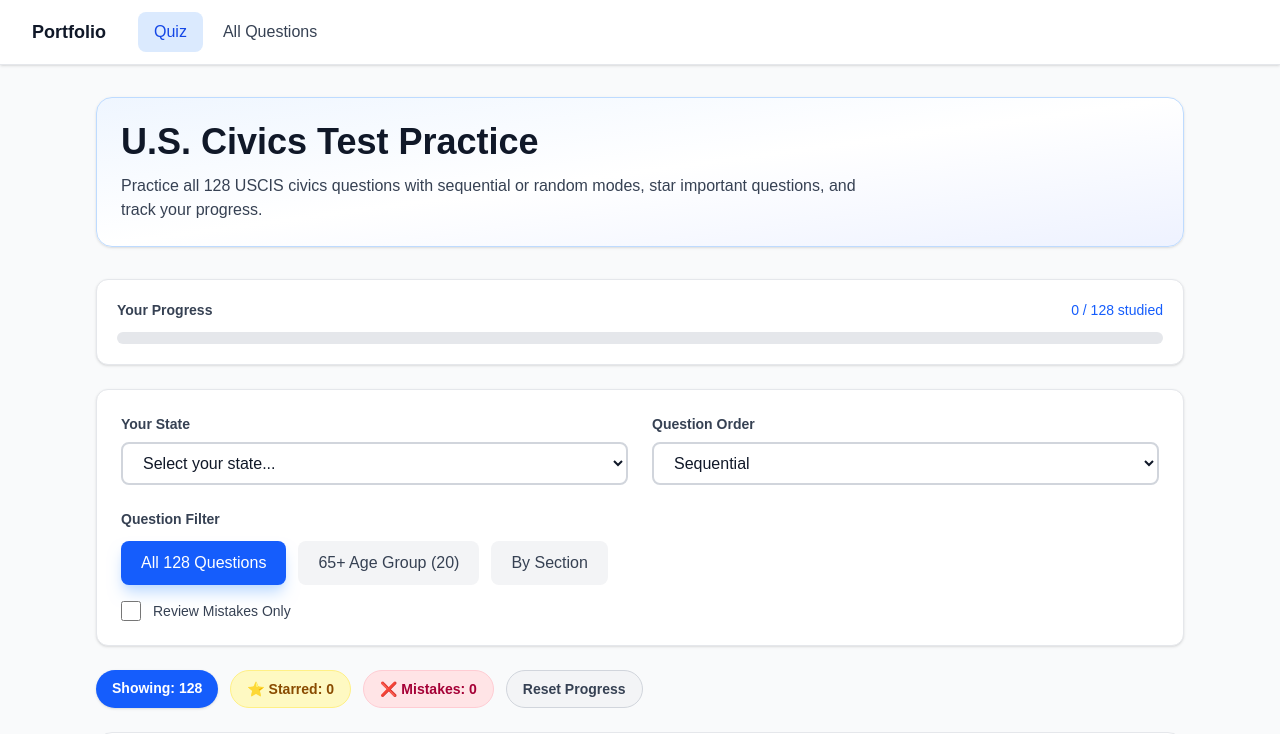
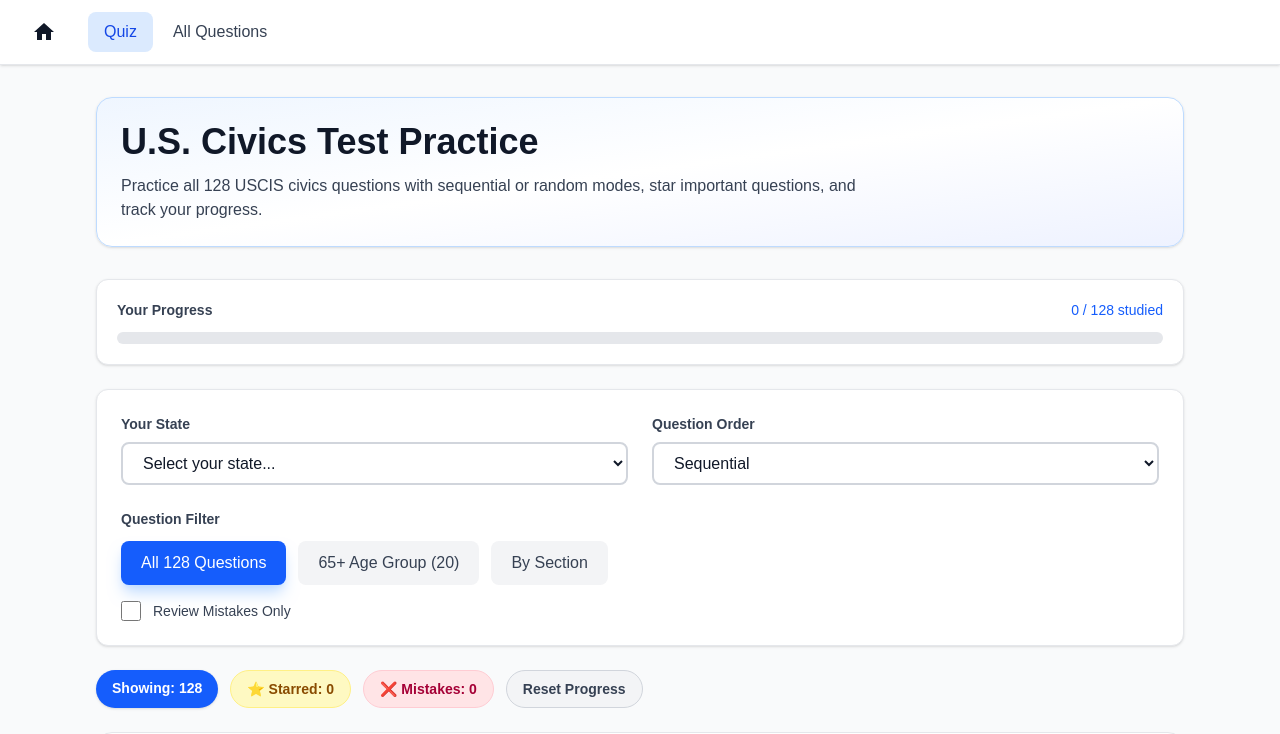
Before and after one commit to jtambe/jtambe.github.io, a Next.js app: page /civics in a window 1280 px wide. Shown: the top 734 px of the page. Built offline with nearby package versions, Linux system fonts and the light colour scheme.

Commit message:
used home icon

```diff
--- a/src/app/civics/civics-nav.tsx
+++ b/src/app/civics/civics-nav.tsx
@@ -15,9 +15,18 @@
                     <div className="flex items-center gap-8">
                         <Link
                             href="/"
-                            className="text-lg font-bold text-gray-900 hover:text-blue-600 transition-colors"
+                            className="text-gray-900 hover:text-blue-600 transition-colors"
+                            aria-label="Home"
                         >
-                            Portfolio
+                            <svg
+                                xmlns="http://www.w3.org/2000/svg"
+                                width="24"
+                                height="24"
+                                fill="currentColor"
+                                viewBox="0 0 24 24"
+                            >
+                                <path d="M10 20v-6h4v6h5v-8h3L12 3 2 12h3v8z" />
+                            </svg>
                         </Link>
                         <div className="hidden md:flex gap-1">
                             <Link
```
